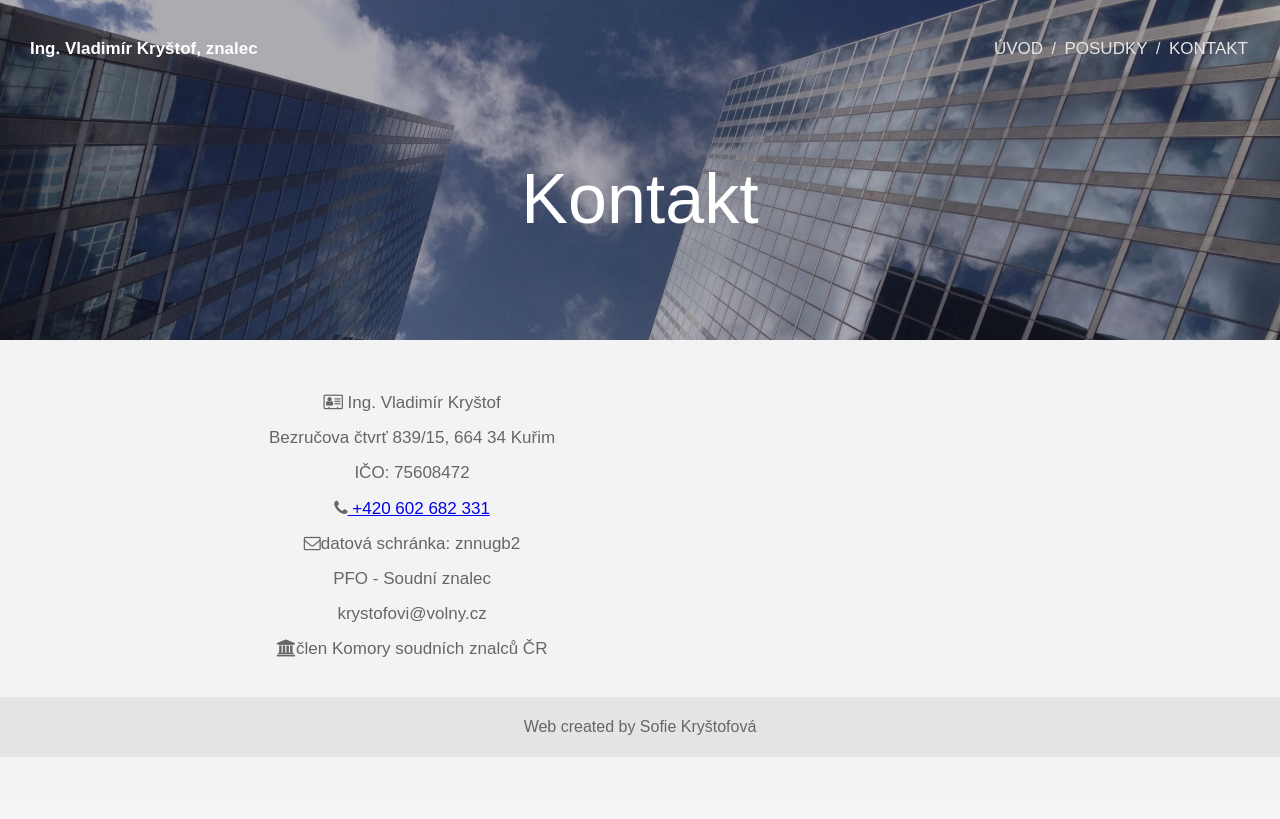
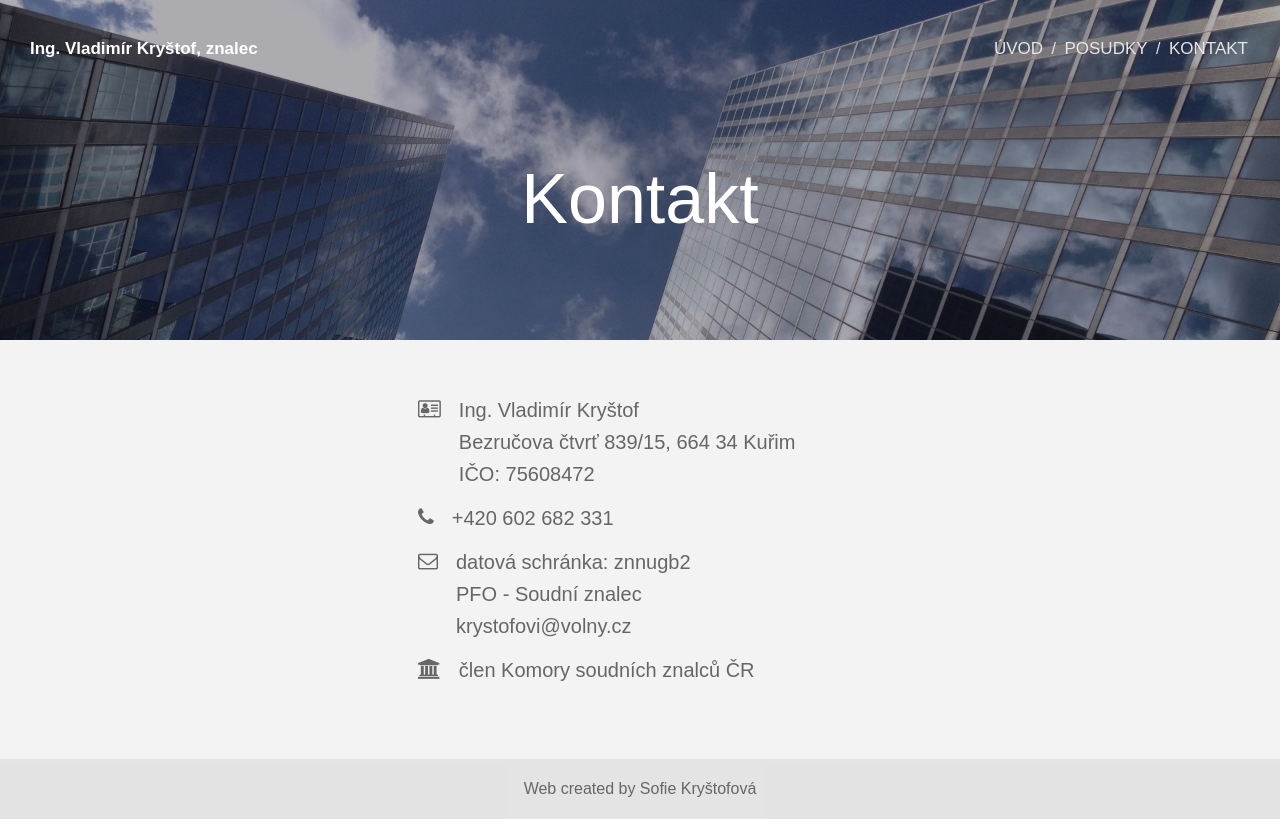
Before and after one commit to krystofovasofie/web_znalec, a PHP site: page /kontakt.php in a window 1280 px wide. Before the commit the page ends 757 px from the top, so only its background shows below. Run offline with PHP 8.4, Linux system fonts and the light colour scheme; some web fonts are replaced.

Commit message:
contacts + footer

```diff
--- a/index.php
+++ b/index.php
@@ -5,7 +5,7 @@
 <body>
   <div class="wrapper">
     <header>
-      <div id="top-menu">
+      <div id="top_menu">
         <strong><a href="index.php" id="name">Ing. Vladimír Kryštof, znalec</a></strong>
 
         <nav>
@@ -61,7 +61,8 @@
     <footer>
 
       Ing. Vladimír Kryštof, Bezručova čtvrť 839/15, 664 34 Kuřim,
-      <a href="tel:+420 602 682 331"><i class="fa fa-phone" aria-hidden="true"></i>+420 602 682 331</a>
+      <i class="fa fa-phone" aria-hidden="true"><a href="tel:+420 602 682 331"> +420 602 682 331</a>
+      </i>
 
 
     </footer>
--- a/kontakt.php
+++ b/kontakt.php
@@ -5,7 +5,7 @@
 <body>
   <div class="wrapper">
     <header>
-      <div id="top-menu">
+      <div id="top_menu">
         <strong><a href="index.php" id="name">Ing. Vladimír Kryštof, znalec</a></strong>
 
         <nav>
@@ -27,17 +27,39 @@
     </header>
 
     <main class="main3"> <!--kontakty-->
-      <div class="contacts">
-        <p><i class="fa fa-address-card-o" aria-hidden="true"></i> Ing. Vladimír Kryštof</p>
-        <p>Bezručova čtvrť 839/15, 664 34 Kuřim</p>
-        <p>IČO: 75608472</p>
-        <p><i class="fa fa-phone" aria-hidden="true"></i><a href="tel:+420 602 682 331"> +420 602 682 331</a></p>
-        <p><i class="fa fa-envelope-o" aria-hidden="true"></i>datová schránka: znnugb2</p>
-        <p>PFO - Soudní znalec</p>
-        <p>krystofovi@volny.cz</p>
-        <p><i class="fa fa-university" aria-hidden="true"></i>člen Komory soudních znalců ČR</p>
 
+      <div class="row">
+        <div class="col_1"><i class="fa fa-address-card-o" aria-hidden="true"></i></div>
+        <div class="col_2">
+          <p>Ing. Vladimír Kryštof</p>
+          <p>Bezručova čtvrť 839/15, 664 34 Kuřim</p>
+          <p>IČO: 75608472</p>
+        </div>
       </div>
+      <div class="row">
+        <div class="col_1"><i class="fa fa-phone" aria-hidden="true"></i></div>
+        <div class="col_2">
+          <p><a href="tel:+420 602 682 331"> +420 602 682 331</a></p>
+
+          </i>
+        </div>
+      </div>
+      <div class="row">
+        <div class="col_1"><i class="fa fa-envelope-o" aria-hidden="true"></i></div>
+        <div class="col_2">
+          <p>datová schránka: znnugb2</p>
+          <p>PFO - Soudní znalec</p>
+          <p>krystofovi@volny.cz</p>
+        </div>
+      </div>
+      <div class="row">
+        <div class="col_1"><i class="fa fa-university" aria-hidden="true"></i></div>
+        <div class="col_2">
+          <p>člen Komory soudních znalců ČR</p>
+        </div>
+      </div>
+
+
     </main>
     <footer id="no_footer">
       <div>Web created by Sofie Kryštofová</div><!--volny, protoze kontakt nahore-->
--- a/posudky.php
+++ b/posudky.php
@@ -7,7 +7,7 @@
 <body>
   <div class="wrapper">
     <header>
-      <div id="top-menu">
+      <div id="top_menu">
         <strong><a href="index.php" id="name">Ing. Vladimír Kryštof, znalec</a></strong>
 
         <nav>
--- a/styles/basic.scss
+++ b/styles/basic.scss
@@ -12,7 +12,7 @@ body {
 }
 
 p {
-  font-size: 17px;
+  font-size: 20px;
   padding: 3px 0px 9px 0px;
   font-weight: 400;
   line-height: 1.6;
@@ -24,14 +24,14 @@ h1 {
   padding: 15px;
 }
 h2 {
-  font-size: 27px;
-  padding: 18px 0px 22px 0px;
+  font-size: 30px;
+  padding: 22px 0px 22px 0px;
   font-weight: 600;
   text-align: center;
 }
 
 h3 {
-  font-size: 18px;
+  font-size: 22px;
   padding: 13px 0px;
   text-align: left;
   //font-weight: 400;
--- a/styles/main.css
+++ b/styles/main.css
@@ -143,7 +143,7 @@ body {
 }
 
 p {
-  font-size: 17px;
+  font-size: 20px;
   padding: 3px 0px 9px 0px;
   font-weight: 400;
   line-height: 1.6;
@@ -156,14 +156,14 @@ h1 {
 }
 
 h2 {
-  font-size: 27px;
-  padding: 18px 0px 22px 0px;
+  font-size: 30px;
+  padding: 22px 0px 22px 0px;
   font-weight: 600;
   text-align: center;
 }
 
 h3 {
-  font-size: 18px;
+  font-size: 22px;
   padding: 13px 0px;
   text-align: left;
 }
@@ -193,7 +193,7 @@ header > * {
   position: relative;
 }
 
-header #top-menu {
+header #top_menu {
   display: flex;
   justify-content: space-between;
   align-items: center;
@@ -201,23 +201,23 @@ header #top-menu {
   font-weight: 500;
 }
 
-header #top-menu ul li,
-header #top-menu span {
+header #top_menu ul li,
+header #top_menu span {
   list-style: none;
   display: inline;
   margin: 2px;
   color: #e6e6e6;
 }
 
-header #top-menu ul li a,
-header #top-menu span a {
+header #top_menu ul li a,
+header #top_menu span a {
   text-transform: uppercase;
   font-weight: 500;
   color: #e6e6e6;
 }
 
-header #top-menu ul li a:hover,
-header #top-menu span a:hover {
+header #top_menu ul li a:hover,
+header #top_menu span a:hover {
   color: white;
 }
 
@@ -239,6 +239,12 @@ header .middle h3 {
   text-transform: uppercase;
   text-align: center;
   font-weight: 300;
+}
+
+.wrapper {
+  position: relative;
+  padding-bottom: 100px;
+  min-height: 100vh;
 }
 
 main {
@@ -284,6 +290,10 @@ footer {
   display: flex;
   justify-content: center;
   align-items: center;
+  position: absolute;
+  bottom: 0;
+  left: 0;
+  right: 0;
 }
 
 footer a {
@@ -296,25 +306,34 @@ footer a:hover {
   color: white;
 }
 
+.main3 {
+  max-width: 480px;
+}
+
+.main3 .row {
+  display: flex;
+  margin: 12px 0;
+}
+
+.main3 .row .col_1 {
+  padding: 2px 18px 0;
+  font-size: 20px;
+}
+
+.main3 .row a {
+  text-decoration: none;
+  color: #666;
+  font-weight: 500;
+}
+
+.main3 .row a:hover {
+  color: #393939;
+}
+
+.main3 .row p {
+  line-height: 1;
+}
+
 #no_footer {
   height: 60px;
 }
-
-.main3 {
-  display: flex;
-}
-
-.main3 .contacts {
-  display: flex;
-  flex-direction: column;
-  justify-content: center;
-  align-items: center;
-}
-
-.main3 .contacts > * {
-  position: relative;
-}
-
-.main3 .contacts p {
-  padding: 4px;
-}
--- a/styles/main.scss
+++ b/styles/main.scss
@@ -27,7 +27,7 @@ header {
     position: relative;
   }
 
-  #top-menu {
+  #top_menu {
     display: flex;
     justify-content: space-between;
     align-items: center;
@@ -72,7 +72,11 @@ header {
     }
   }
 }
-
+.wrapper {
+  position: relative;
+  padding-bottom: 100px;
+  min-height: 100vh;
+}
 main {
   &.center {
     text-align: center;
@@ -114,6 +118,10 @@ footer {
   display: flex;
   justify-content: center;
   align-items: center;
+  position: absolute;
+  bottom: 0;
+  left: 0;
+  right: 0;
   a {
     text-decoration: none;
     color: $font-color;
@@ -123,23 +131,31 @@ footer {
     }
   }
 }
+
+.main3 {
+  max-width: 480px;
+
+  .row {
+    display: flex;
+    margin: 12px 0;
+    .col_1 {
+      padding: 2px 18px 0;
+      font-size: 20px;
+    }
+    a {
+      text-decoration: none;
+      color: $font-color;
+      font-weight: 500;
+      &:hover {
+        color: $h-color;
+      }
+    }
+    p {
+      line-height: 1;
+    }
+  }
+}
+
 #no_footer {
   height: 60px;
 }
-
-.main3 {
-  display: flex;
-  .contacts {
-    display: flex;
-    flex-direction: column;
-    justify-content: center;
-    align-items: center;
-    > * {
-      position: relative;
-    }
-
-    p {
-      padding: 4px;
-    }
-  }
-}
```
Also changed, not shown: styles/basic.css (+4 -4 lines).
